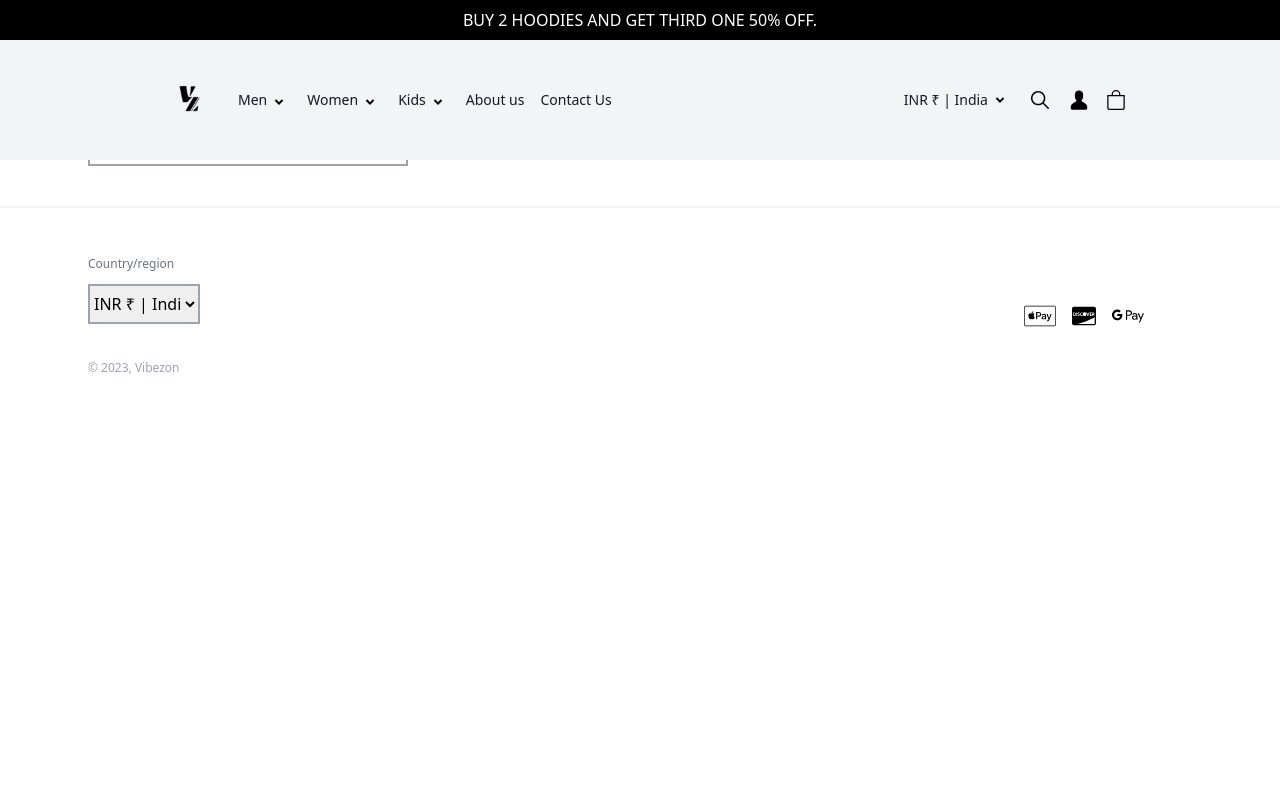
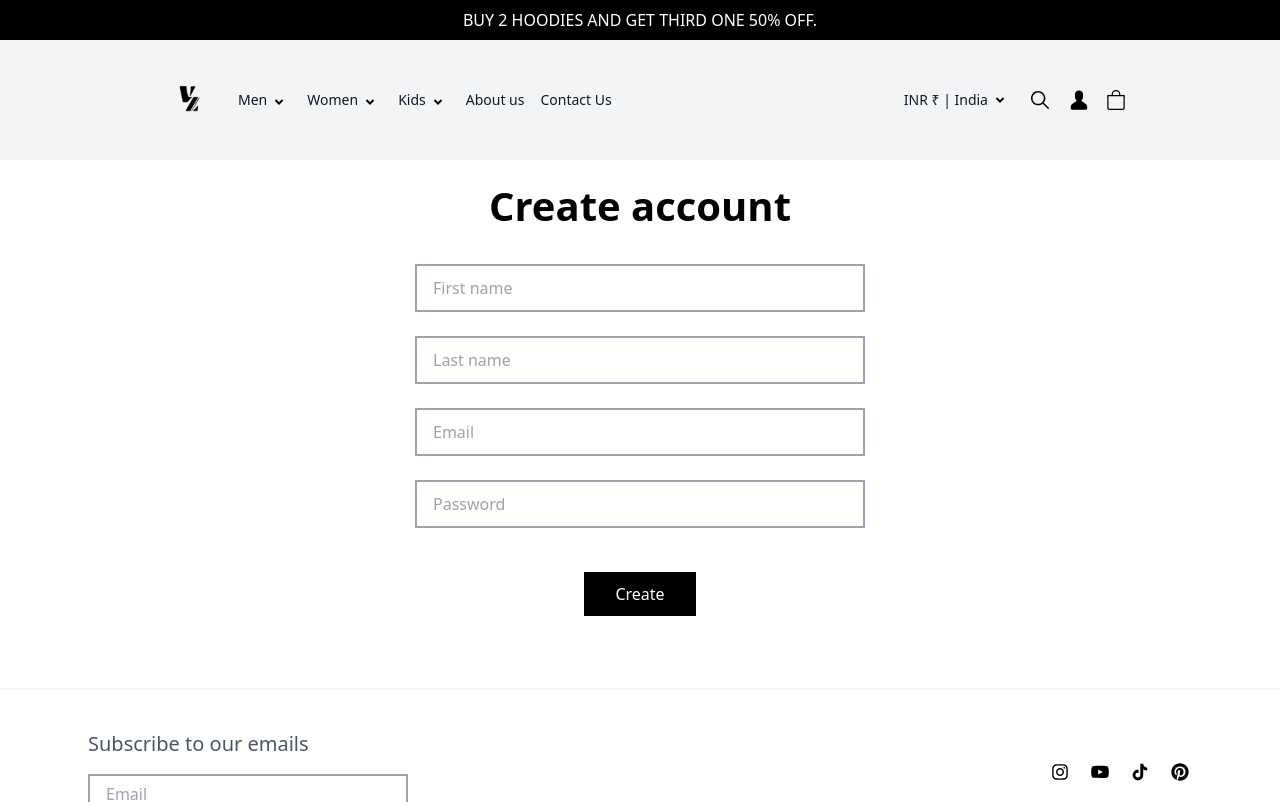
Before and after one commit to kvabhinav/TheVibeZoneClone, a React (Create React App) app in the folder client/: page /account/Register in a window 1280 px wide. Shown: the top 802 px of the page. Built offline with nearby package versions, Linux system fonts and the light colour scheme; some icons are missing.

Commit message:
login and register pages are added

```diff
--- a/client/src/App.jsx
+++ b/client/src/App.jsx
@@ -2,6 +2,8 @@ import { BrowserRouter, Routes, Route } from "react-router-dom";
 import Home from "./pages/Home";
 import Navbar from "./components/Navbar";
 import Footer from "./components/Footer";
+import Login from "./pages/Login";
+import Register from "./pages/Register";
 
 function App() {
   return (
@@ -9,6 +11,8 @@ function App() {
       <Navbar />
         <Routes>
           <Route path="/" element={<Home />}></Route>
+          <Route path="/account/login" element={<Login />}></Route>
+          <Route path="/account/Register" element={<Register />}></Route>
         </Routes>
         <Footer />
     </BrowserRouter>
--- a/client/src/components/Navbar.jsx
+++ b/client/src/components/Navbar.jsx
@@ -28,7 +28,8 @@ export default function Navbar() {
 
 
                     <div>
-                        <img src={Logo} alt="logo" width={100} height={100} />
+                        <Link to='/'><img src={Logo} alt="logo" width={100} height={100} className='cursor-pointer' /></Link>
+
                     </div>
                     <div className='flex justify-center items-center gap-x-4' >
 
@@ -92,7 +93,7 @@ export default function Navbar() {
                         <RiArrowDropDownLine size={24} className='mt-[0.5px] hover:cursor-pointer' />
                     </div>
                     <IoIosSearch size={24} className='hover:cursor-pointer' />
-                    <GoPerson size={22} className='hover:cursor-pointer' />
+                    <Link to='/account/login'><GoPerson size={22} className='hover:cursor-pointer' /></Link>
                     <BsBag size={20} className='hover:cursor-pointer' />
                 </div>
             </div>
--- a/client/src/index.css
+++ b/client/src/index.css
@@ -2,6 +2,11 @@
 @tailwind components;
 @tailwind utilities;
 
+
+/* common styles  */
+.black-button{
+  @apply w-28 h-11 text-white bg-black my-8
+}
 /* Navbar styles  */
 .category-label{
   @apply text-sm hover:cursor-pointer hover:underline underline-offset-2 decoration-1 leading-6 text-gray-900 peer-hover:underline
@@ -26,3 +31,8 @@
 .collection-images{
   @apply w-[362px] transition-transform ease-out duration-500 group-hover:scale-[1.03] group-hover:cursor-pointer
 }
+
+/* Login page styles  */
+.login-input{
+  @apply border-2 border-gray-400 bg-white w-[450px] h-12 px-4 my-3 text-base text-black
+}
--- /dev/null
+++ b/client/src/pages/Login.jsx
@@ -0,0 +1,25 @@
+import { useState } from "react"
+import { Link } from "react-router-dom"
+
+export default function Login() {
+
+    const [email, setEmail] = useState('')
+    const [password, setPassword] = useState('')
+
+    return (
+        <div className="w-full h-96 mt-40 mb-4 ">
+            <div className="max-w-lg mx-auto flex flex-col justify-center items-center px-[31px]">
+                <h1 className="text-[44px] font-semibold my-6">Login</h1>
+                <input type="text" className="login-input" name="email" placeholder="Email" value={email} onChange={(e) => setEmail(e.target.value)} />
+                <input type="password" className="login-input" name="password" placeholder="Password" value={password} onChange={(e) => setPassword(e.target.password)} />
+                <h6 className="text-xs font-semibold text-gray-500 underline underline-offset-[3px] self-start">Forgot your password?</h6>
+                <div>
+                    <button className="black-button">Signin</button>
+                </div>
+                <Link to='/account/register'><h6 className="text-sm font-semibold text-gray-500 underline underline-offset-2">Create an account</h6></Link>
+
+            </div>
+
+        </div>
+    )
+}
--- /dev/null
+++ b/client/src/pages/Register.jsx
@@ -0,0 +1,22 @@
+import { useState } from "react"
+
+export default function Register() {
+
+    const [firstName, setFirstName] = useState('')
+    const [lastName, setLastName] = useState('')
+    const [email, setEmail] = useState('')
+    const [password, setPassword] = useState('')
+
+    return (
+        <div className="w-full h-fit mt-40 ">
+            <div className="max-w-lg mx-auto flex flex-col justify-center items-center px-[31px]">
+                <h1 className="text-[40px] font-semibold my-4">Create account</h1>
+                <input type="text" className="login-input" name="firstName" placeholder="First name" value={firstName} onChange={(e) => setFirstName(e.target.value)} />
+                <input type="text" className="login-input" name="LastName" placeholder="Last name" value={lastName} onChange={(e) => setLastName(e.target.value)} />
+                <input type="text" className="login-input" name="email" placeholder="Email" value={email} onChange={(e) => setEmail(e.target.value)} />
+                <input type="text" className="login-input" name="password" placeholder="Password" value={password} onChange={(e) => setPassword(e.target.value)} />
+                <button className="black-button">Create</button>
+            </div>
+        </div>
+    )
+}
```
